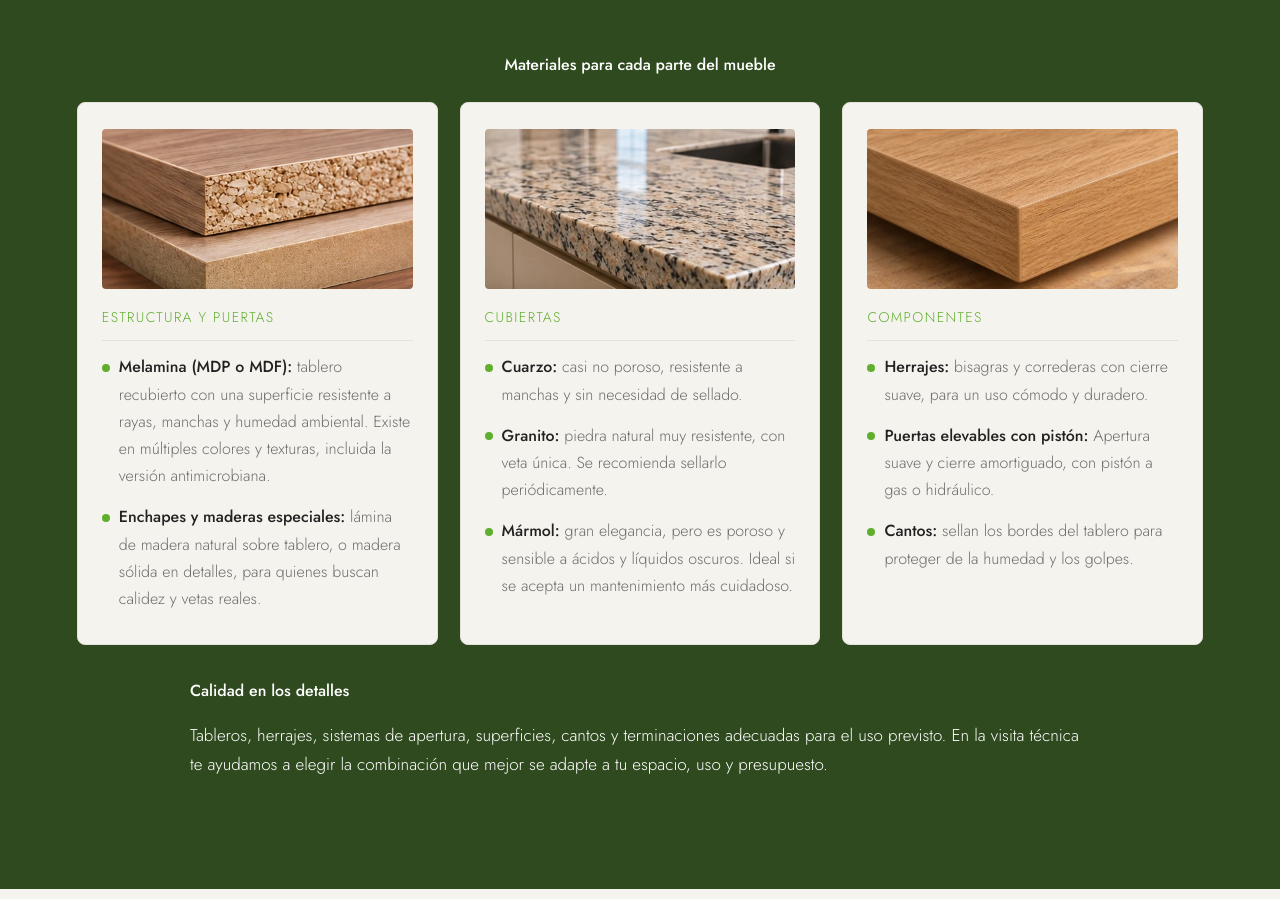
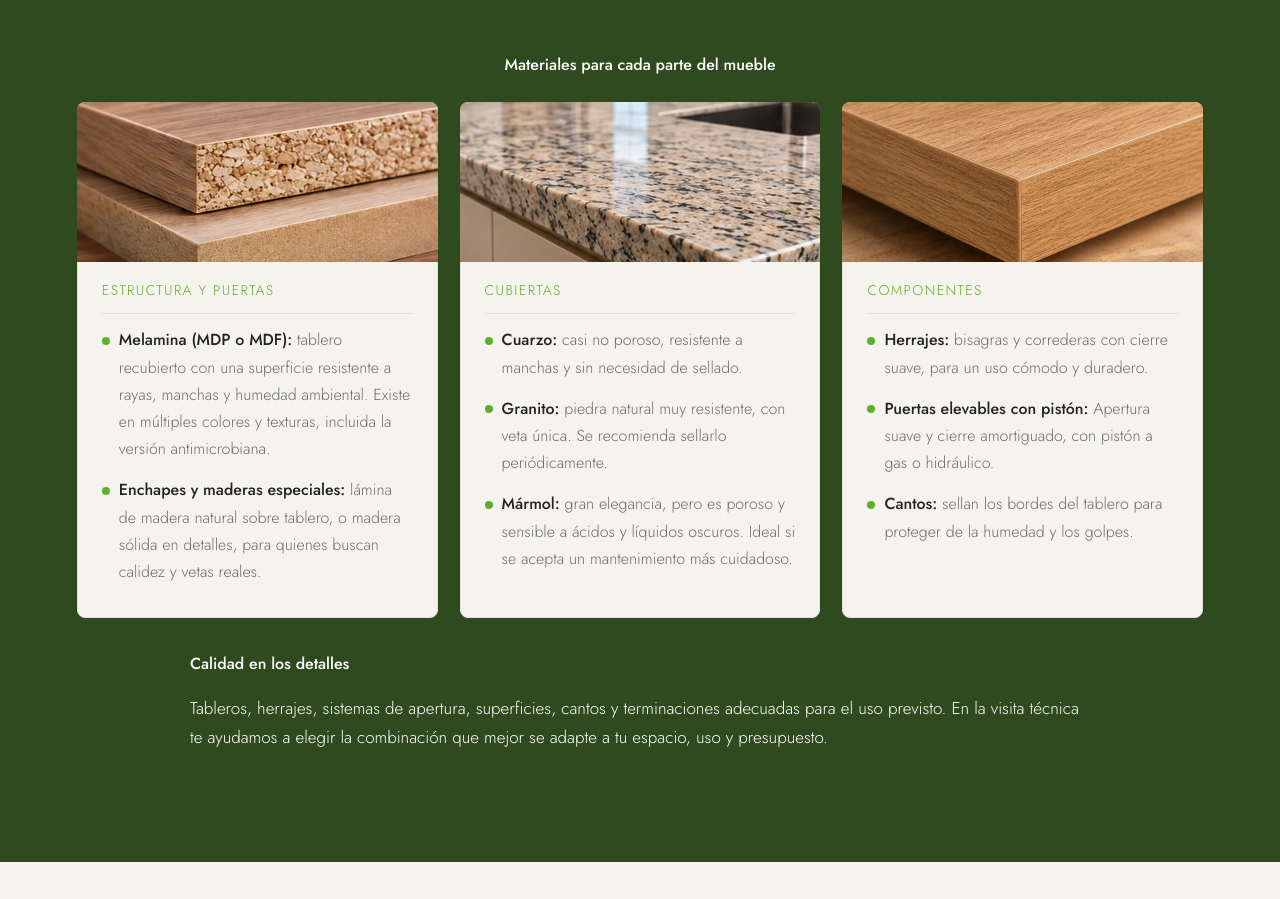
Before and after one commit to mueblesano/MSweb, a plain HTML site: page index.html in a window 1280 px wide. Shown: the part 2977-3876 px from the top of the page. Drawn offline with nearby package versions, Linux system fonts and the light colour scheme.

Commit message:
ver6.3-fotos

```diff
--- a/css/style.css
+++ b/css/style.css
@@ -1330,7 +1330,8 @@ footer {
 }
 .materiales-card {
   position: relative;
-  padding: 26px 24px 18px;
+  --materiales-card-padding-x: 24px;
+  padding: 26px var(--materiales-card-padding-x) 18px;
   border: 1px solid var(--line);
   border-radius: 8px;
   background: var(--soft);
@@ -1339,10 +1340,11 @@ footer {
   text-align: left;
 }
 .tech .materiales-card-image {
-  width: 100%;
+  width: calc(100% + 2 * (var(--materiales-card-padding-x) + 1px));
+  max-width: none;
   height: 160px;
-  margin: 0 0 18px;
-  border-radius: 4px;
+  margin: -27px calc(-1 * (var(--materiales-card-padding-x) + 1px)) 18px;
+  border-radius: 8px 8px 0 0;
   object-fit: cover;
 }
 .tech .materiales-card h3 {
@@ -1405,7 +1407,7 @@ footer {
   .materiales-card {
     flex: 0 0 100%;
     margin-inline: 0;
-    padding-inline: 18px;
+    --materiales-card-padding-x: 18px;
     padding-bottom: 68px;
     scroll-snap-align: center;
   }
```
